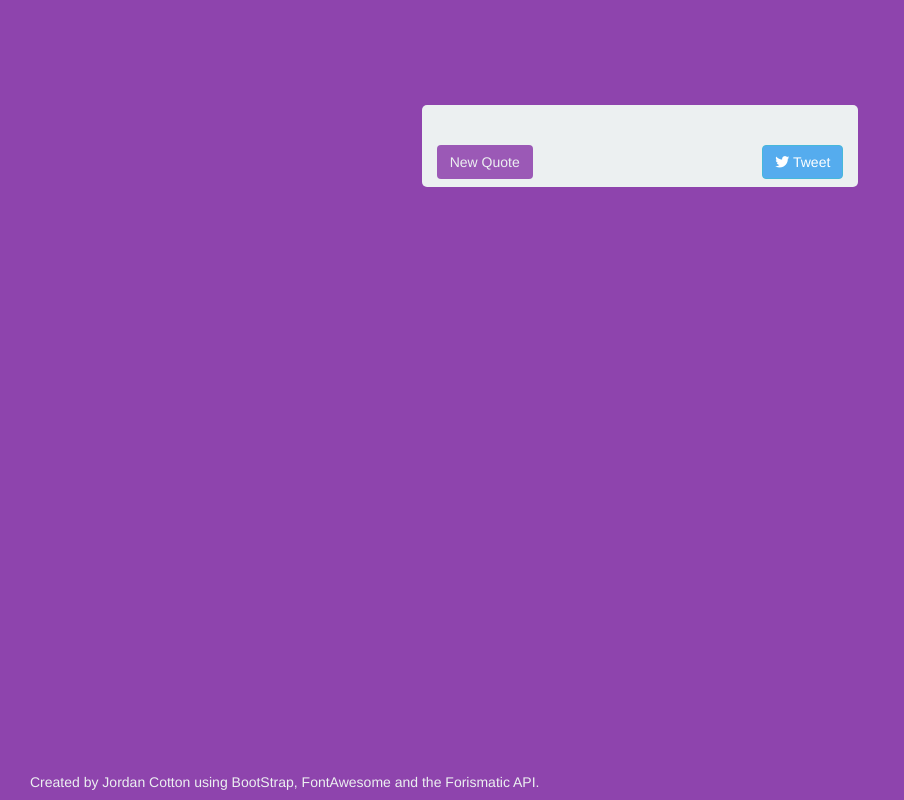
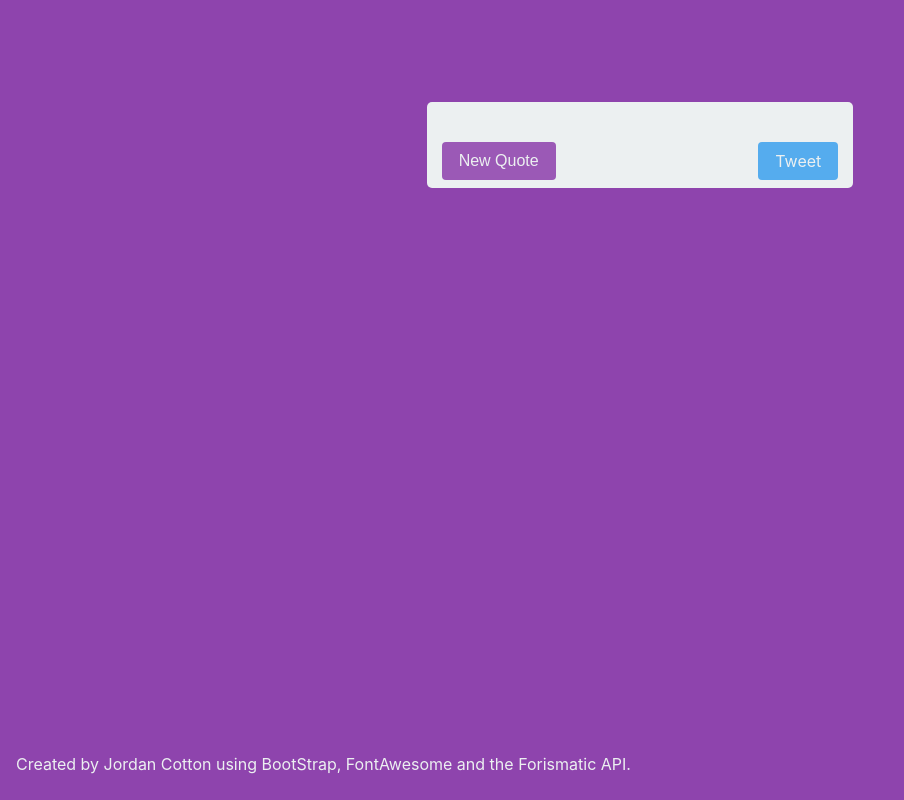
Before and after one commit to JordanWCotton/RandomQuoteGenerator, a PHP site: page / in a window 1280 px wide. Shown: the whole page, without its empty margins (0-904 px from the left). Run offline with PHP 8.4, Linux system fonts and the light colour scheme; some libraries are stand-ins or nearby versions.

Commit message:
Updated layout and styling

```diff
--- a/css/styles.css
+++ b/css/styles.css
@@ -3,11 +3,7 @@ body {
   color: #333333;
 }
 
-.ghost_div {
-  height: 150px;
-}
-
-#quote_box {
+#quote-box {
   margin-top: 8%;
   text-align: center;
   background-color: #ecf0f1;
@@ -22,7 +18,7 @@ body {
   padding-bottom: 10px;
 }
 
-#quote_button {
+#quote-button {
   float: left;
   margin-bottom: 2%;
   background-color: #9b59b6;
@@ -33,6 +29,7 @@ body {
   float: right;
   margin-bottom: 2%;
   background-color: #55acee;
+  color: #ecf0f1;
 }
 
 footer {
--- a/index.html
+++ b/index.html
@@ -5,29 +5,32 @@
     <meta http-equiv="X-UA-Compatible" content="IE=edge">
     <meta name="viewport" content="width=device-width, initial-scale=1">
 
-    <link rel="stylesheet" href="https://maxcdn.bootstrapcdn.com/bootstrap/3.3.6/css/bootstrap.min.css" integrity="sha384-1q8mTJOASx8j1Au+a5WDVnPi2lkFfwwEAa8hDDdjZlpLegxhjVME1fgjWPGmkzs7" crossorigin="anonymous">
+    <link rel="stylesheet" href="https://maxcdn.bootstrapcdn.com/bootstrap/4.0.0-alpha.6/css/bootstrap.min.css"
+    integrity="sha384-rwoIResjU2yc3z8GV/NPeZWAv56rSmLldC3R/AZzGRnGxQQKnKkoFVhFQhNUwEyJ" crossorigin="anonymous">
     <link href="css/styles.css" rel="stylesheet">
   </head>
   <body>
-    <div id="content" class="container_fluid" >
+    <div id="content" class="container-fluid" >
       <div class="row">
-        <div id="quote_box" class="col-sm-4 col-sm-offset-4">
+        <div id="quote-box" class="col-md-4 offset-md-4">
           <div id="quote"></div>
           <div id="author"></div>
           <div id="buttons">
-            <button id="quote_button" class="btn btn-">New Quote</button>
-            <a id="tweet" class="btn btn-info"><i class="fa fa-twitter" aria-hidden="true"></i> Tweet</a>
+            <button id="quote-button" class="btn">New Quote</button>
+            <a href="https://twitter.com/share" target="_blank" class="twitter-share-button btn" id="tweet" data-show-count="false">Tweet</a>
           </div>
         </div>
       </div>
     </div>
-    <script src="https://code.jquery.com/jquery-3.1.0.min.js" integrity="sha256-cCueBR6CsyA4/9szpPfrX3s49M9vUU5BgtiJj06wt/s=" crossorigin="anonymous"></script>
-    <script type="text/javascript" async src="//platform.twitter.com/widgets.js"></script>
-    <script src="https://use.fontawesome.com/950733c079.js"></script>
-    <script src="https://maxcdn.bootstrapcdn.com/bootstrap/3.3.6/js/bootstrap.min.js" integrity="sha384-0mSbJDEHialfmuBBQP6A4Qrprq5OVfW37PRR3j5ELqxss1yVqOtnepnHVP9aJ7xS" crossorigin="anonymous"></script>
-    <script src="scripts/script.js"></script>
+  <script src="https://code.jquery.com/jquery-3.2.1.min.js" integrity="sha256-hwg4gsxgFZhOsEEamdOYGBf13FyQuiTwlAQgxVSNgt4="
+  crossorigin="anonymous"></script>
+  <script src="https://cdnjs.cloudflare.com/ajax/libs/tether/1.4.0/js/tether.min.js"></script>
+  <script src="https://maxcdn.bootstrapcdn.com/bootstrap/4.0.0-alpha.6/js/bootstrap.min.js" integrity="sha384-vBWWzlZJ8ea9aCX4pEW3rVHjgjt7zpkNpZk+02D9phzyeVkE+jo0ieGizqPLForn"
+  crossorigin="anonymous"></script>
+  <script async src="//platform.twitter.com/widgets.js" charset="utf-8"></script>
+  <script src="scripts/script.js"></script>
   </body>
-  <footer class="navbar-fixed-bottom">
-    <h5>Created by Jordan Cotton using BootStrap, FontAwesome and the Forismatic API.</h5>
+  <footer class="navbar fixed-bottom">
+    <p>Created by Jordan Cotton using BootStrap, FontAwesome and the Forismatic API.</p>
   </footer>
 </html>
--- a/scripts/script.js
+++ b/scripts/script.js
@@ -8,7 +8,7 @@ $('#tweet').click(function() {
   $(this).attr("href", "https://twitter.com/intent/tweet?text=" + tweet_content);
 });
 
-$('#quote_button').on("click", function() { //Calls the function for every click
+$('#quote_button').on("click", function() {
   generateQuote();
 });
 
@@ -18,7 +18,7 @@ function generateQuote () {
   $.getJSON("http://api.forismatic.com/api/1.0/?method=getQuote&lang=en&format=jsonp&jsonp=?", function(val)   {
     $("#quote").html(val.quoteText);
 
-    if (!val.quoteAuthor) {  //If there is no author data, adds '-Anonymous'
+    if (!val.quoteAuthor) {
       $("#author").html("- Anonymous");
     }
     else {
```
